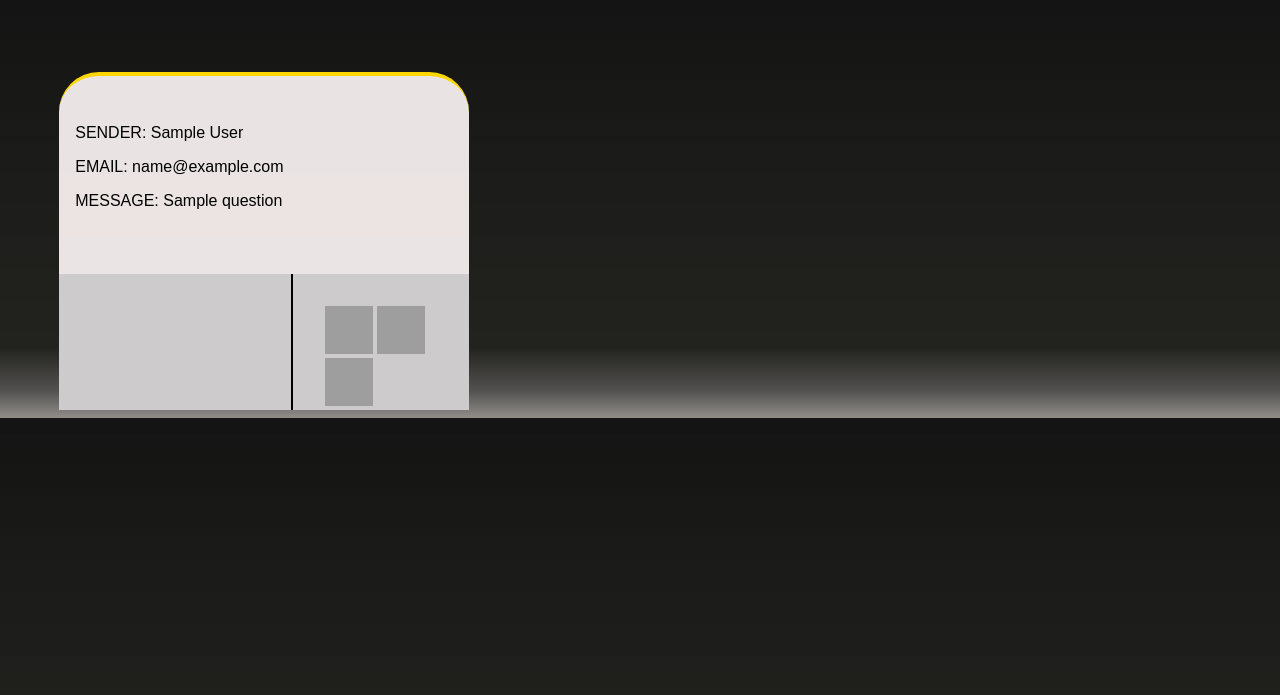
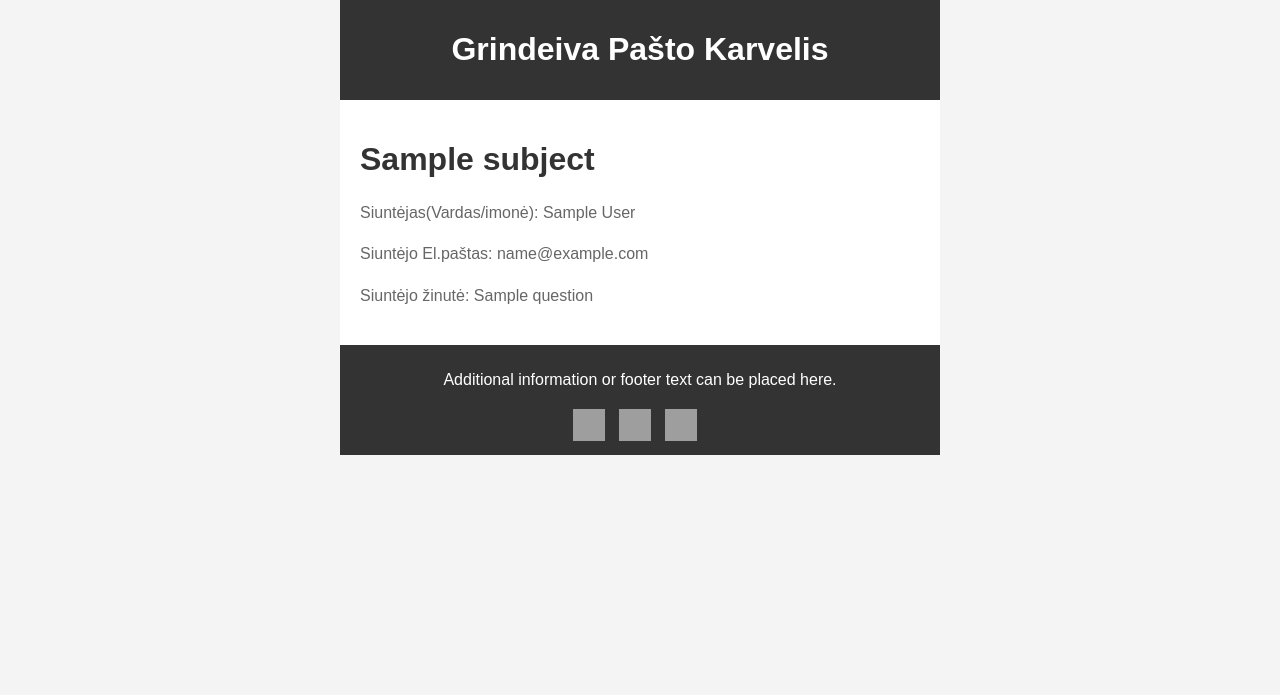
Before and after one commit to RenaldasZ/grindeiva, a Django app: template main/webapp/templates/email/message.html in a window 1280 px wide. Shown: the top 695 px of the page. Run offline with Django 5.2, Linux system fonts and the light colour scheme; the template is opened without the code that fills it: most values are stand-ins (such as "Sample title", 1, 10 or a date in 2020); grey boxes are pictures that could not be loaded.

```diff
--- a/main/webapp/forms.py
+++ b/main/webapp/forms.py
@@ -8,8 +8,3 @@ class ContactForm(forms.Form):
 
     class Meta:
         fields = ('subject', 'full_name', 'email', 'question')
-
-
-class PriceCalculatorForm(forms.Form):
-    plotas = forms.FloatField(label='Plotas (m2)')
-    storis = forms.FloatField(label='Storis (cm)')
--- a/main/webapp/templates/base_email.html
+++ b/main/webapp/templates/base_email.html
@@ -1,92 +1,99 @@
 <!DOCTYPE html>
-<html>
+<html lang="en">
+
 <head>
     <meta charset="UTF-8">
     <meta name="viewport" content="width=device-width, initial-scale=1.0">
+    <title>Nauja žinutė iš kliento per (Grindeiva.lt)</title>
     <style>
-            .body {
-                font-family: sans-serif;
-                background: linear-gradient(
-                    180deg, rgba(0, 0, 0, 0.92) 0%,
-                    rgba(4, 4, 0, 0.88) 83.21%,
-                    rgba(4, 3, 0, 0.69) 93.45%,
-                    rgba(14, 7, 0, 0.46) 100%
-                );
-                padding-top: 5%;
-                width: 40vw;
+        body {
+            font-family: 'Arial', sans-serif;
+            margin: 0;
+            padding: 0;
+            background-color: #f4f4f4;
         }
-            @media only screen and (max-width: 1081px) {
-                .body {
-                    width: 100vw;
+
+        .container {
+            max-width: 600px;
+            margin: auto;
+            overflow: hidden;
         }
+
+        header {
+            background: #333;
+            color: #ffffff;
+            padding: 10px 0;
+            text-align: center;
         }
-            .container {
-                margin: auto;
+
+        header a {
+            color: #ffffff;
+            text-decoration: none;
+            font-weight: bold;
+            font-size: 18px;
+        }
+
+        .main {
+            padding: 20px;
+            background: #ffffff;
+        }
+
+        .main h1 {
+            color: #333;
+        }
+
+        .main p {
+            font-size: 16px;
+            line-height: 1.6em;
+            color: #666;
+        }
+
+        .footer {
+            background: #333;
+            color: #ffffff;
             text-align: center;
-                background: rgba(255, 248, 248, 0.91);
-                border-radius: 40px 40px 0px 0px;
-                border-top: 4px solid gold;
-                width: 80%;
+            padding: 10px 0;
         }
-            .main {
-                text-align: left;
-                padding: 1rem;
-                margin-top: 1rem;
-                font-size: medium;
-                color: black;
+
+        .footer a {
+            color: #ffffff;
+            text-decoration: none;
         }
-            .footer {
-                display: flex;
-                width: 100%;
-                text-align: left;
-                margin: 2rem 0 0 0;
-                background-color: #CDCBCB;
+
+        .social-icons {
+            margin-top: 20px;
         }
-            .footer-text {
-                width: 60%;
-                border-right: 2px solid black;
+
+        .social-icons a {
+            display: inline-block;
+            margin-right: 10px;
         }
-            .footer-text p {
-                padding: 0 1rem;
-            }
-            .footer-buttons {
-                margin-left: 2rem;
-                margin-top: 2rem;
+
+        .social-icons img {
+            width: 32px;
+            height: 32px;
         }
     </style>
 </head>
-    <body class="body">
+
+<body>
     <div class="container">
-            {% block image %}
-            {% endblock image %}
+        <header>
+            <h1>Grindeiva Pašto Karvelis</h1>
+        </header>
         <div class="main">
-                {% block title %}
-                {% endblock title %}
-                {% block content %}
-                {% endblock content %}
+            {% block title %}{% endblock title %}
+            {% block content %}{% endblock content %}
         </div>
         <div class="footer">
-                <div class="footer-text">
-
-                </div>
-                <div class="footer-buttons">
-                    <a href="https://www.youtube.com/">
-                        <img style="width: 48px;
-                                    height: 48px;"
-                                    src="https://cdn-icons-png.flaticon.com/128/174/174883.png"
-                                    alt="Logo" title="Youtube" style="display:block"></a>
-                    <a href="https://www.linkedin.com/">
-                        <img style="width: 48px;
-                                    height: 48px;"
-                                    src="https://cdn-icons-png.flaticon.com/128/3536/3536505.png"
-                                    alt="Logo" title="LinkedIn" style="display:block"></a>
-                    <a href="https://twitter.com/">
-                        <img style="width: 48px;
-                                    height: 48px;"
-                                    src="https://cdn-icons-png.flaticon.com/128/733/733579.png"
-                                    alt="Logo" title="Twitter" style="display:block"></a>
+            <p>Additional information or footer text can be placed here.</p>
+            <div class="social-icons">
+                <a href="https://www.youtube.com/"><img src="https://cdn-icons-png.flaticon.com/128/174/174883.png" alt="YouTube"></a>
+                <a href="https://www.linkedin.com/"><img src="https://cdn-icons-png.flaticon.com/128/3536/3536505.png" alt="LinkedIn"></a>
+                <a href="https://twitter.com/"><img src="https://cdn-icons-png.flaticon.com/128/733/733579.png" alt="Twitter"></a>
             </div>
         </div>
     </div>
 </body>
+
 </html>
--- a/main/webapp/templates/email/message.html
+++ b/main/webapp/templates/email/message.html
@@ -1,7 +1,11 @@
 {% extends "base_email.html" %}
 
+{% block title %}
+    <h1>{{ subject }}</h1>
+{% endblock title %}
+
 {% block content %}
-    <p>SENDER: {{ full_name }}</p>
-    <p>EMAIL: {{ email }}</p>
-    <p>MESSAGE: {{ question }}</p>
+    <p>Siuntėjas(Vardas/imonė): {{ full_name }}</p>
+    <p>Siuntėjo El.paštas: {{ email }}</p>
+    <p>Siuntėjo žinutė: {{ question }}</p>
 {% endblock content %}
--- a/main/webapp/urls.py
+++ b/main/webapp/urls.py
@@ -1,9 +1,9 @@
 from django.urls import path
-from . views import Index, GaleryView, ContactsView, price_calculator
+from . views import Index, GaleryView, ContactsView, CalculatorView
 
 urlpatterns = [
     path('', Index.as_view(), name="index"),
     path('galery/', GaleryView.as_view(), name="galery"),
     path('contacts/', ContactsView.as_view(), name="contacts"),
-    path('calculator/', price_calculator, name="calculator"),
+    path('calculator/', CalculatorView.as_view(), name="calculator"),
 ]
```
Also changed, not shown: commands.txt (added, +15 -0 lines), main/main/settings.py (+11 -2 lines), main/webapp/admin.py (+0 -7 lines), main/webapp/views.py (+4 -33 lines). Lines whose indentation alone changed are shown as unchanged.
